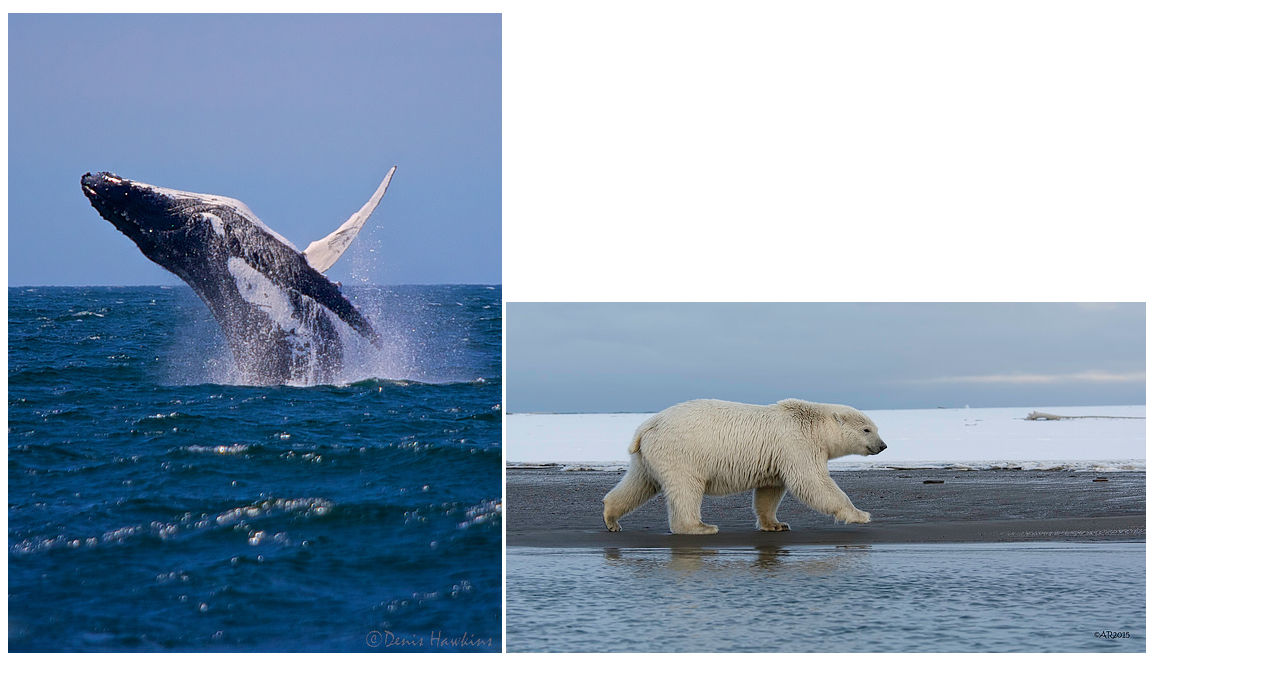
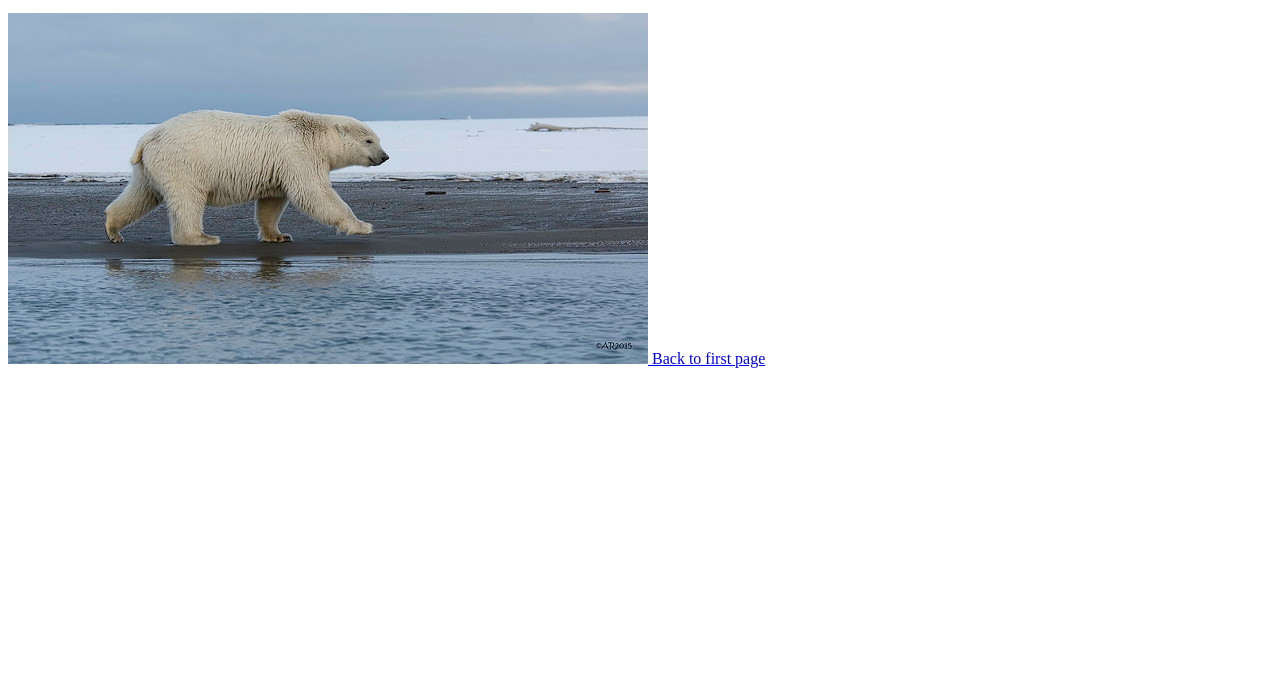
Before and after one commit to foxmean/website, a plain HTML site: page about.html in a window 1280 px wide. Shown: the part 101-792 px from the top of the page. Drawn offline with Linux system fonts and the light colour scheme.

Commit message:
Add Back link to index page

```diff
--- a/about.html
+++ b/about.html
@@ -9,7 +9,9 @@
     <p>
       This site is a sample project for the <strong>awesome</strong> Git tutorial <a href="http://learnenough.com/git-tutorial"><em>Learn Enough™ Git to Be Dangerous</em></a>
     </p>
-    <img src="images/breaching_whale.jpg" alt="Whale">
-   <a href="https://www.flickr.com/photos/puliarfanita/22959238329"> <img src="images/polar_bear.jpg" alt="Polar bear"></a>
+    <a href="https://www.flickr.com/photos/puliarfanita/22959238329">
+      <img src="images/polar_bear.jpg" alt="Polar bear">
+    </a>
+    <a href="index.html">Back to first page</a>
   </body>
 </html>
```
